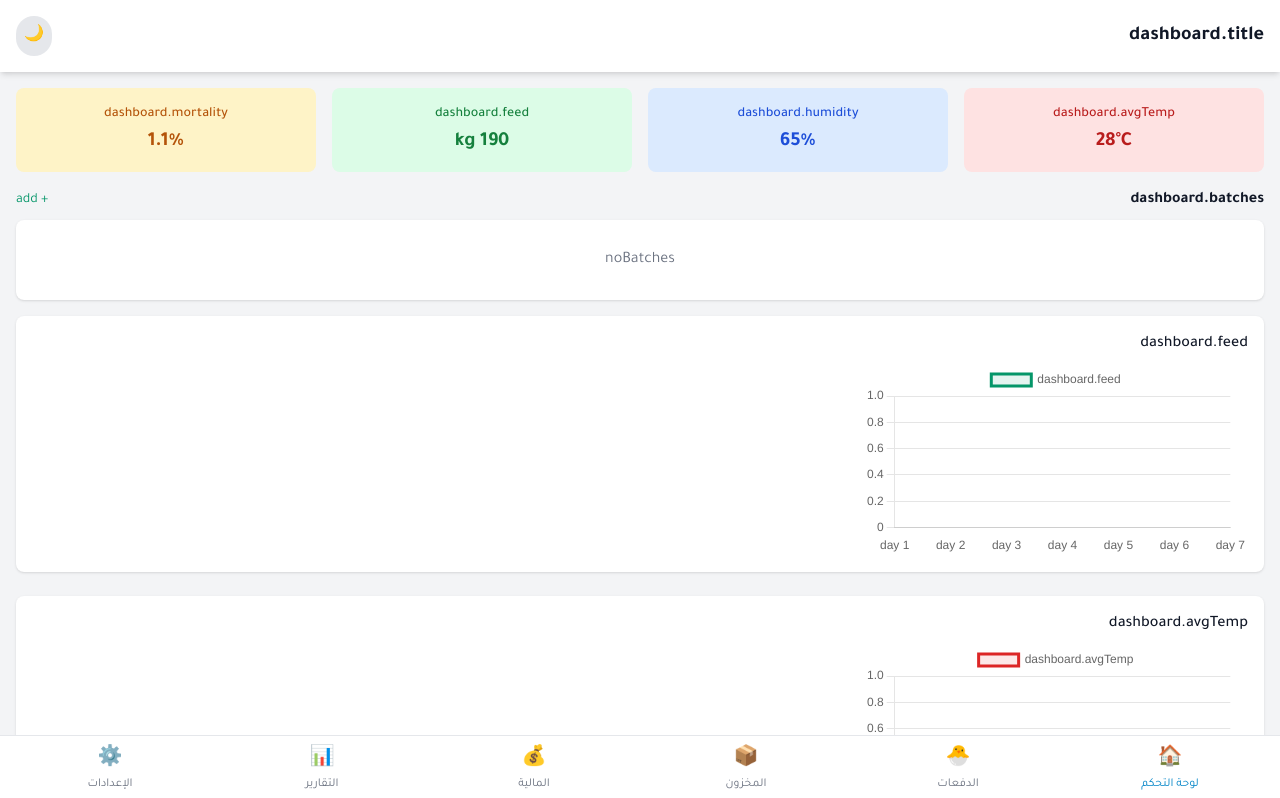
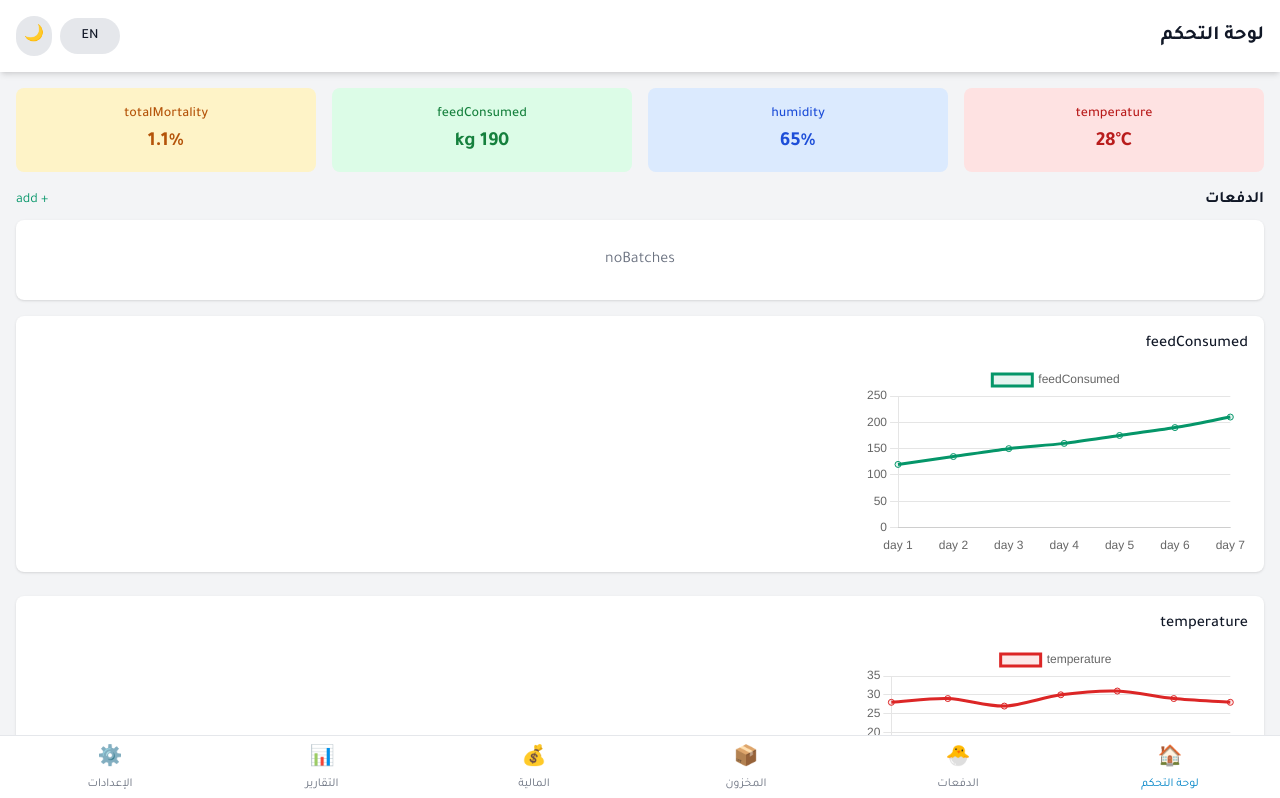
Before and after one commit to merosman91/Flock-ERP, a React (Vite) app: page /dashboard in a window 1280 px wide. Shown: the top 798 px of the page. Built offline with nearby package versions, Linux system fonts and the light colour scheme.

Commit message:
Update Dashboard.jsx

```diff
--- a/src/screens/Dashboard.jsx
+++ b/src/screens/Dashboard.jsx
@@ -13,6 +13,7 @@ import {
   Legend
 } from 'chart.js';
 import { getFlocks } from '../services/dbService';
+import LanguageToggle from '../components/LanguageToggle';
 import ThemeToggle from '../components/ThemeToggle';
 
 ChartJS.register(CategoryScale, LinearScale, PointElement, LineElement, Title, Tooltip, Legend);
@@ -39,8 +40,8 @@ export default function Dashboard() {
   const feedChart = {
     labels: days.map(d => `${t('day')} ${d}`),
     datasets: [{
-      label: t('dashboard.feed'),
-       feedData,
+      label: t('feedConsumed'),
+      data: feedData,
       borderColor: '#059669',
       backgroundColor: 'rgba(5, 150, 105, 0.1)',
       tension: 0.3
@@ -50,8 +51,8 @@ export default function Dashboard() {
   const tempChart = {
     labels: days.map(d => `${t('day')} ${d}`),
     datasets: [{
-      label: t('dashboard.avgTemp'),
-       tempData,
+      label: t('temperature'),
+      data: tempData,
       borderColor: '#dc2626',
       backgroundColor: 'rgba(220, 38, 38, 0.1)',
       tension: 0.3
@@ -61,8 +62,8 @@ export default function Dashboard() {
   const mortalityChart = {
     labels: days.map(d => `${t('day')} ${d}`),
     datasets: [{
-      label: t('dashboard.mortality'),
-       mortalityData,
+      label: t('totalMortality'),
+      data: mortalityData,
       borderColor: '#7c2d12',
       backgroundColor: 'rgba(124, 45, 18, 0.1)',
       tension: 0.3
@@ -85,24 +86,25 @@ export default function Dashboard() {
     <div className="min-h-screen bg-gray-100 dark:bg-gray-900 text-gray-900 dark:text-white">
       {/* Header */}
       <header className="bg-white dark:bg-gray-800 shadow-md p-4 flex justify-between items-center">
-        <h1 className="text-xl font-bold">{t('dashboard.title')}</h1>
+        <h1 className="text-xl font-bold">{t('dashboard')}</h1>
         <div className="flex items-center space-x-2 rtl:space-x-reverse">
+          <LanguageToggle />
           <ThemeToggle />
         </div>
       </header>
 
       {/* KPIs */}
       <div className="p-4 grid grid-cols-2 md:grid-cols-4 gap-4">
-        <KpiCard title={t('dashboard.avgTemp')} value="28°C" color="bg-red-100 dark:bg-red-900/30 text-red-700 dark:text-red-300" />
-        <KpiCard title={t('dashboard.humidity')} value="65%" color="bg-blue-100 dark:bg-blue-900/30 text-blue-700 dark:text-blue-300" />
-        <KpiCard title={t('dashboard.feed')} value="190 kg" color="bg-green-100 dark:bg-green-900/30 text-green-700 dark:text-green-300" />
-        <KpiCard title={t('dashboard.mortality')} value="1.1%" color="bg-amber-100 dark:bg-amber-900/30 text-amber-700 dark:text-amber-300" />
+        <KpiCard title={t('temperature')} value="28°C" color="bg-red-100 dark:bg-red-900/30 text-red-700 dark:text-red-300" />
+        <KpiCard title={t('humidity')} value="65%" color="bg-blue-100 dark:bg-blue-900/30 text-blue-700 dark:text-blue-300" />
+        <KpiCard title={t('feedConsumed')} value="190 kg" color="bg-green-100 dark:bg-green-900/30 text-green-700 dark:text-green-300" />
+        <KpiCard title={t('totalMortality')} value="1.1%" color="bg-amber-100 dark:bg-amber-900/30 text-amber-700 dark:text-amber-300" />
       </div>
 
       {/* Active Batches */}
       <div className="px-4 mb-4">
         <div className="flex justify-between items-center mb-2">
-          <h2 className="font-semibold">{t('dashboard.batches')}</h2>
+          <h2 className="font-semibold">{t('batches')}</h2>
           <button
             onClick={() => navigate('/flocks/new')}
             className="text-emerald-600 dark:text-emerald-400 text-sm"
@@ -134,9 +136,9 @@ export default function Dashboard() {
 
       {/* Charts */}
       <div className="px-4 space-y-6">
-        <ChartSection title={t('dashboard.feed')} data={feedChart} options={options} />
-        <ChartSection title={t('dashboard.avgTemp')} data={tempChart} options={options} />
-        <ChartSection title={t('dashboard.mortality')} data={mortalityChart} options={options} />
+        <ChartSection title={t('feedConsumed')} data={feedChart} options={options} />
+        <ChartSection title={t('temperature')} data={tempChart} options={options} />
+        <ChartSection title={t('totalMortality')} data={mortalityChart} options={options} />
       </div>
     </div>
   );
```
